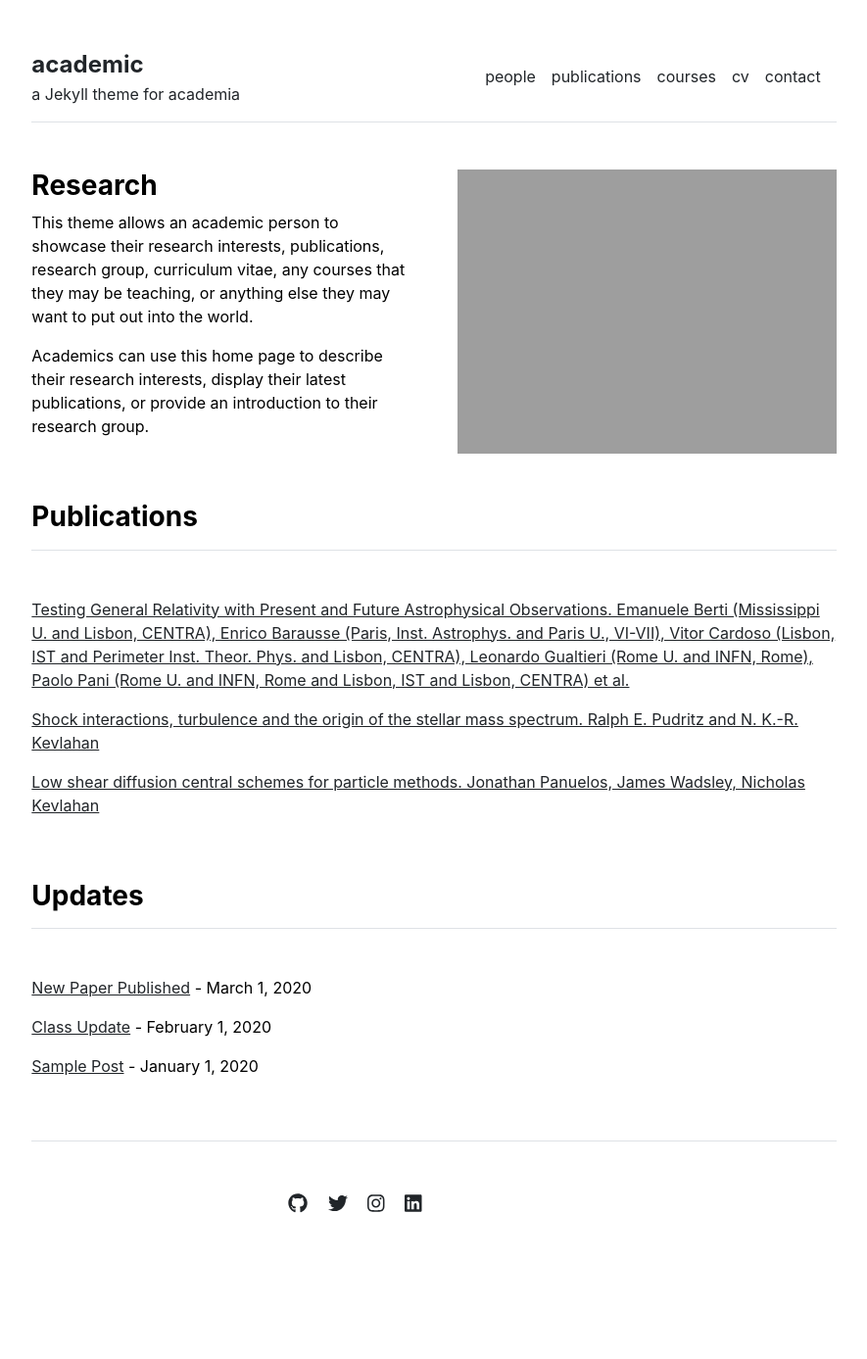
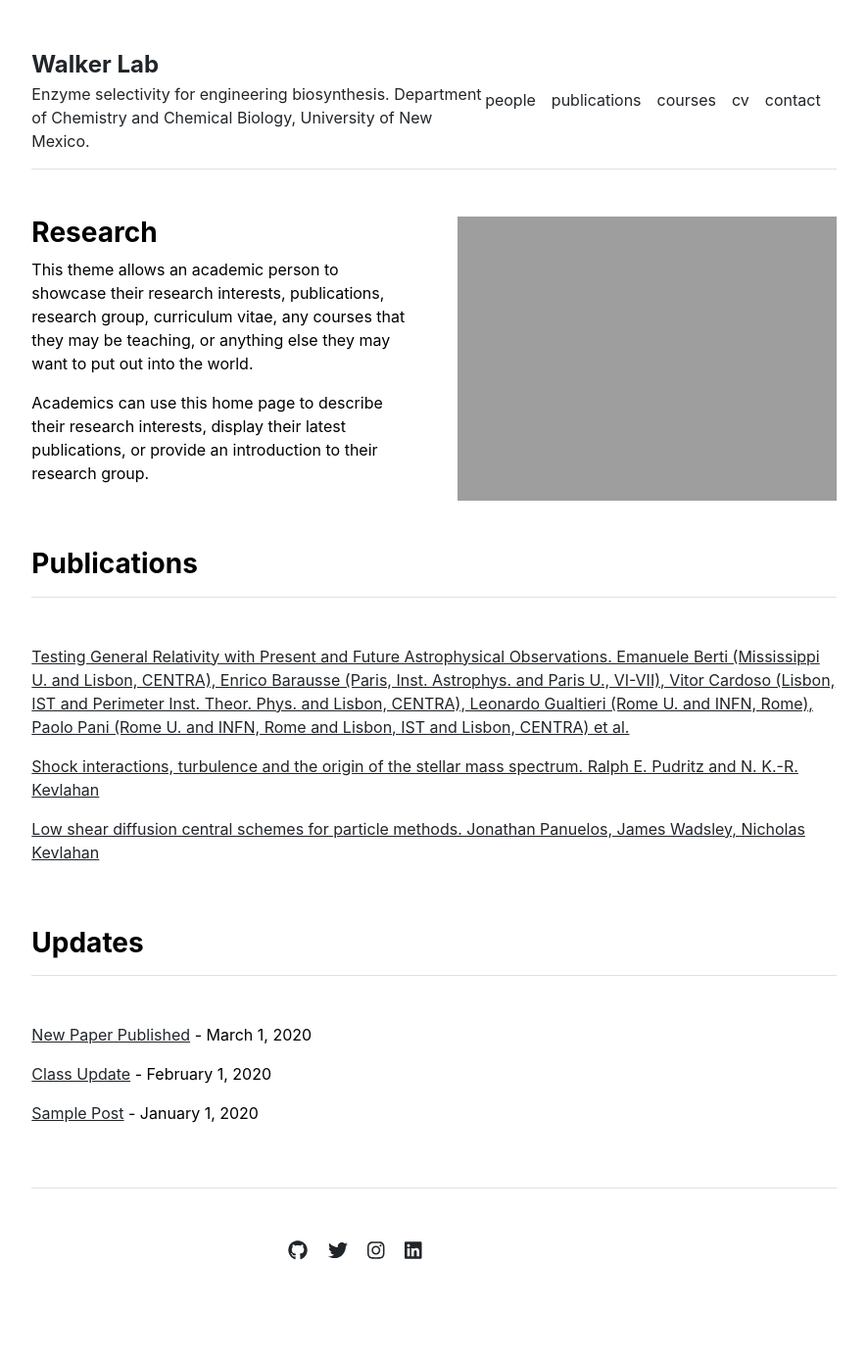
Before and after one commit to mcw-lab/mcw-lab.github.io, a Jekyll site: the page built from index.md, in a window 1280 px wide. Shown: the whole page at 98% size, without its empty margins (197-1082 px from the left). Built offline with Jekyll 4.4.1, drawn with Linux system fonts in a browser that asks for light colours; before the commit the page ends 1339 px from its top, so only the background shows below that.

Commit message:
Update _config.yml

```diff
--- a/_config.yml
+++ b/_config.yml
@@ -1,4 +1,11 @@
-url: "" # the base hostname & protocol for your site, e.g. http://example.com
-baseurl: "" # the subpath of your site, e.g. /blog
-title: "academic" # the name of your site, e.g. ACME Corp.
-description: "a Jekyll theme for academia"
+title: Walker Lab
+description: >-
+  Enzyme selectivity for engineering biosynthesis.
+  Department of Chemistry and Chemical Biology, University of New Mexico.
+url: "https://mcw-lab.github.io"
+baseurl: ""
+
+author: Mark C. Walker
+
+markdown: kramdown
+permalink: /:title/
```
